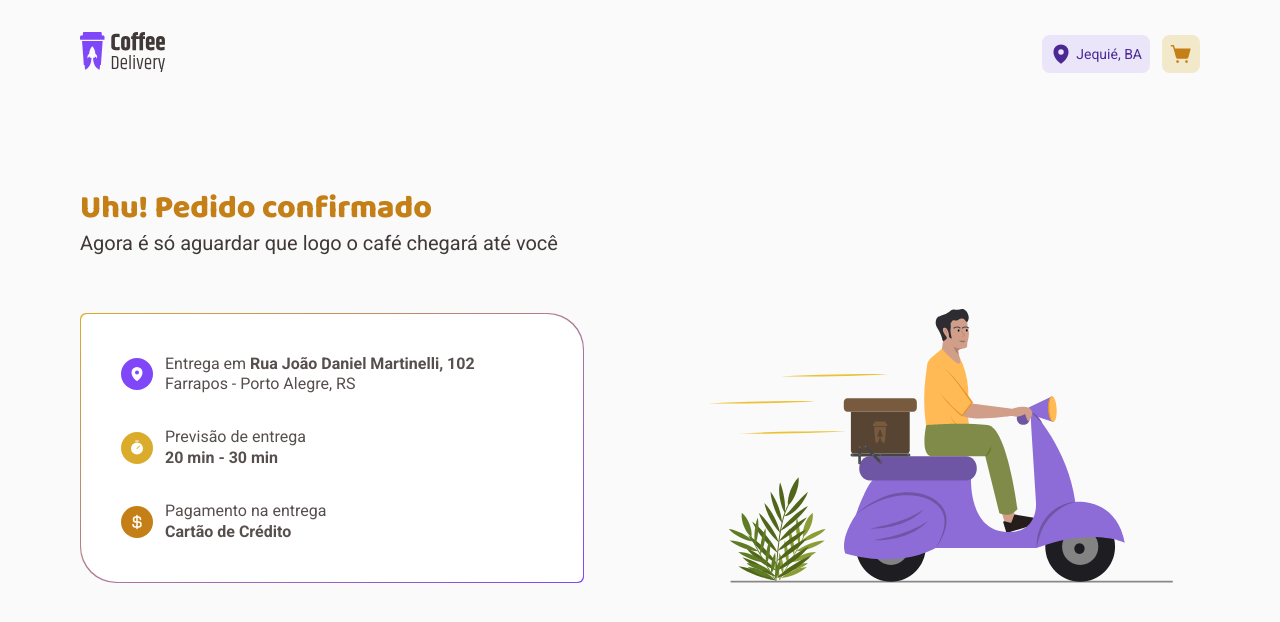
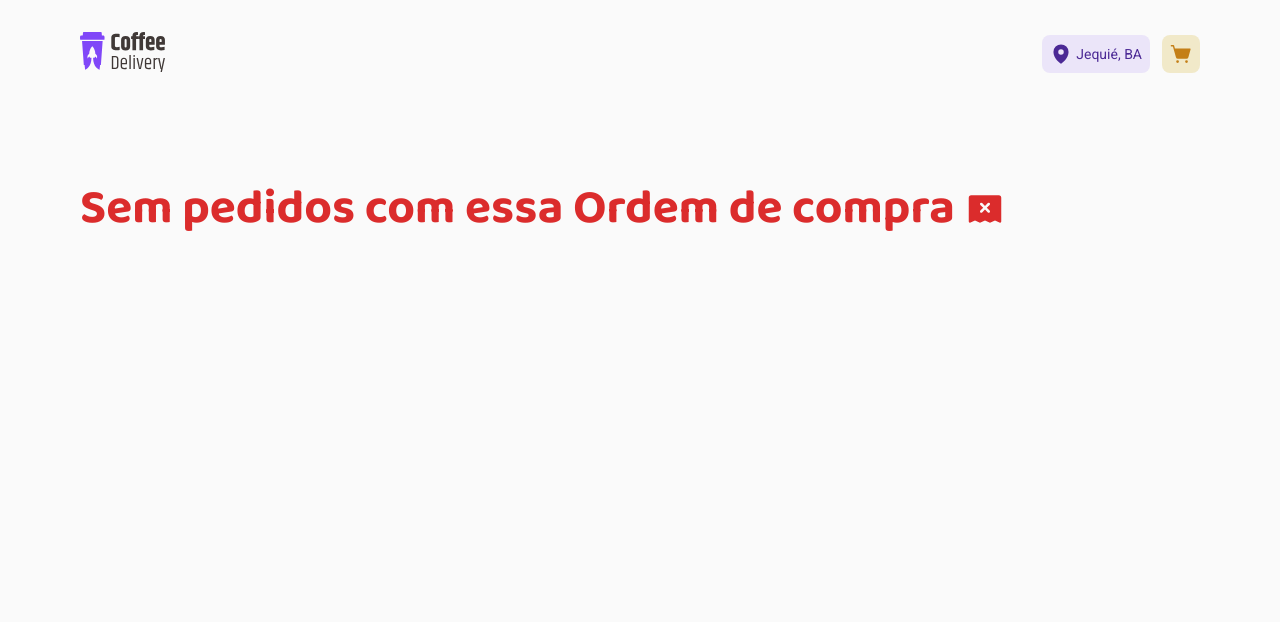
Before and after one commit to AndersonPAlmeida/coffee-delivery, a React (Vite) app: page /order/1/success in a window 1280 px wide. Shown: the top 622 px of the page. Built offline with nearby package versions, Linux system fonts and the light colour scheme.

Commit message:
Inclusão do preecnhimento dos campos da tela de compra bem sucedida

```diff
--- a/src/pages/Checkout/style.ts
+++ b/src/pages/Checkout/style.ts
@@ -129,6 +129,6 @@ export const ButtonConfirm = styled.button`
 
 export const ErrorMessage = styled.span`
   ${stylesStandard.fonts.tag}
-  color: #DB2C2C;
+  color: ${({ theme }) => theme.red};
   margin-top: -1.6rem;
 `
--- a/src/pages/Order/index.tsx
+++ b/src/pages/Order/index.tsx
@@ -1,4 +1,4 @@
-import { CurrencyDollar, MapPin, Timer } from '@phosphor-icons/react'
+import { CurrencyDollar, MapPin, ReceiptX, Timer } from '@phosphor-icons/react'
 import {
   Illustration,
   InfoContainer,
@@ -9,6 +9,7 @@ import {
   InformationOne,
   InformationTwo,
   InformationThree,
+  OrderErro,
 } from './style'
 // eslint-disable-next-line import/no-absolute-path
 import illustrationOrder from '/IllustrationOrder.svg'
@@ -19,8 +20,23 @@ import { useParams } from 'react-router-dom'
 export function Order() {
   const { orderComplete } = useContext(CartContext)
   const { orderId } = useParams()
+  const paymentMethod = {
+    credit: 'Cartão de crédito',
+    debit: 'Cartão de débito',
+    cash: 'Dinheiro',
+  }
+  const hasOrder = orderComplete.find((order) => order.id === orderId)
 
-  console.log(orderComplete, orderId)
+  if (!hasOrder) {
+    return (
+      <OrderContainer>
+        <OrderErro>
+          <h1>Sem pedidos com essa Ordem de compra</h1>
+          <ReceiptX size={40} weight="fill" />
+        </OrderErro>
+      </OrderContainer>
+    )
+  }
 
   return (
     <OrderContainer>
@@ -36,9 +52,14 @@ export function Order() {
               <MapPin size={32} weight="fill" />
               <p>
                 <span>
-                  Entrega em <strong>Rua João Daniel Martinelli, 102 </strong>
+                  Entrega em{' '}
+                  <strong>
+                    Rua {hasOrder.street}, {hasOrder.number}
+                  </strong>
                 </span>
-                <span>Farrapos - Porto Alegre, RS</span>
+                <span>
+                  {hasOrder.district} - {hasOrder.city}, {hasOrder.uf}
+                </span>
               </p>
             </InformationOne>
 
@@ -54,7 +75,7 @@ export function Order() {
               <CurrencyDollar size={32} weight="bold" />
               <p>
                 <span>Pagamento na entrega </span>
-                <strong>Cartão de Crédito</strong>
+                <strong>{paymentMethod[hasOrder.paymentMethod]}</strong>
               </p>
             </InformationThree>
           </InfoContainer>
--- a/src/pages/Order/style.ts
+++ b/src/pages/Order/style.ts
@@ -96,3 +96,15 @@ export const Illustration = styled.section`
     width: 100%;
   }
 `
+
+export const OrderErro = styled.section`
+  ${stylesStandard.fonts.titleL}
+  display: flex;
+  align-items: center;
+  gap: 1rem;
+  color: ${({ theme }) => theme.red};
+
+  svg {
+    color: ${({ theme }) => theme.red};
+  }
+`
--- a/src/styles/themes/default.ts
+++ b/src/styles/themes/default.ts
@@ -17,4 +17,6 @@ export const defaultTheme = {
   'yellow-light': '#F1E9C9',
   yellow: '#DBAC2C',
   'yellow-dark': '#C47F17',
+
+  red: '#DB2C2C',
 } as const
```
